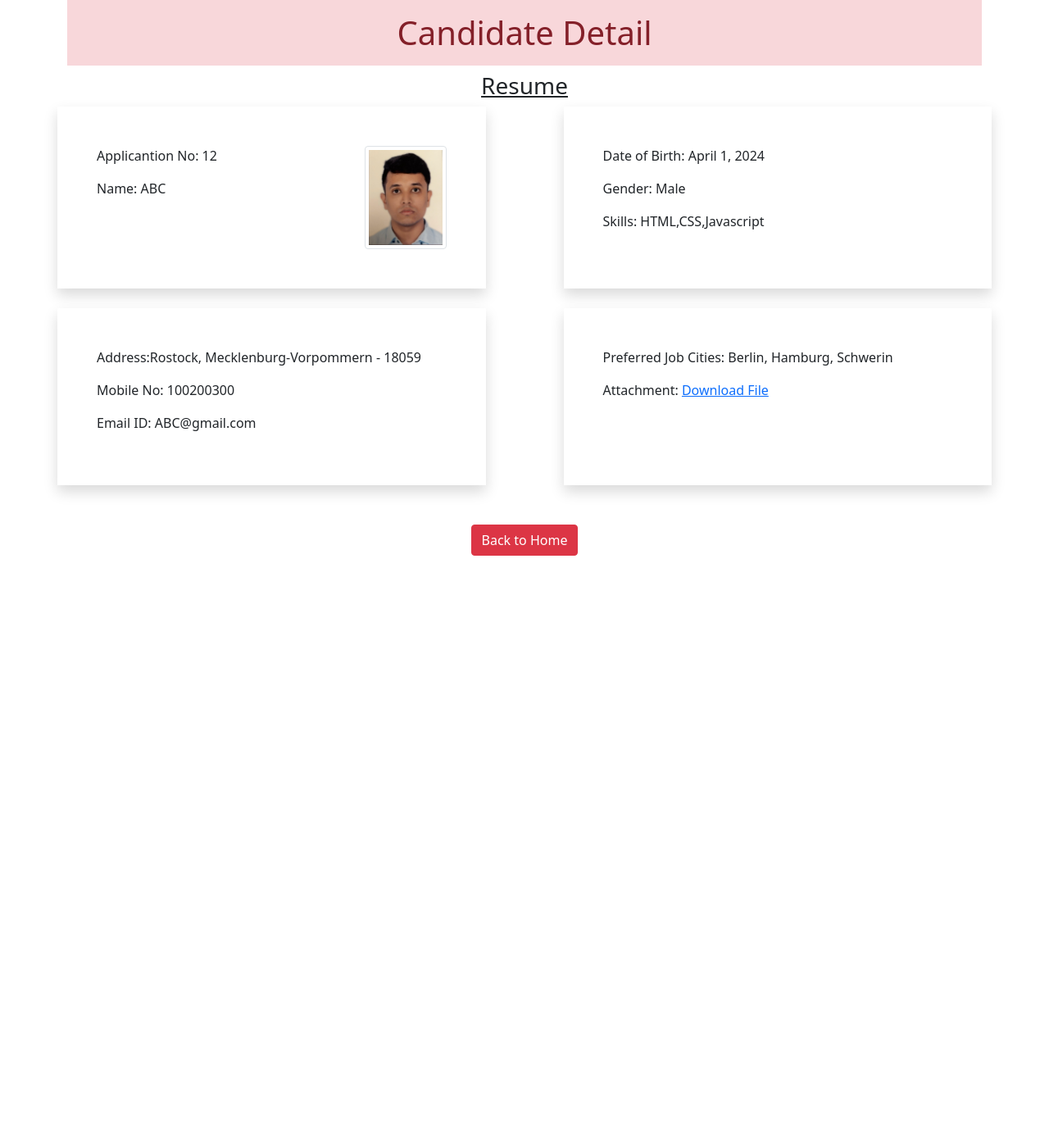
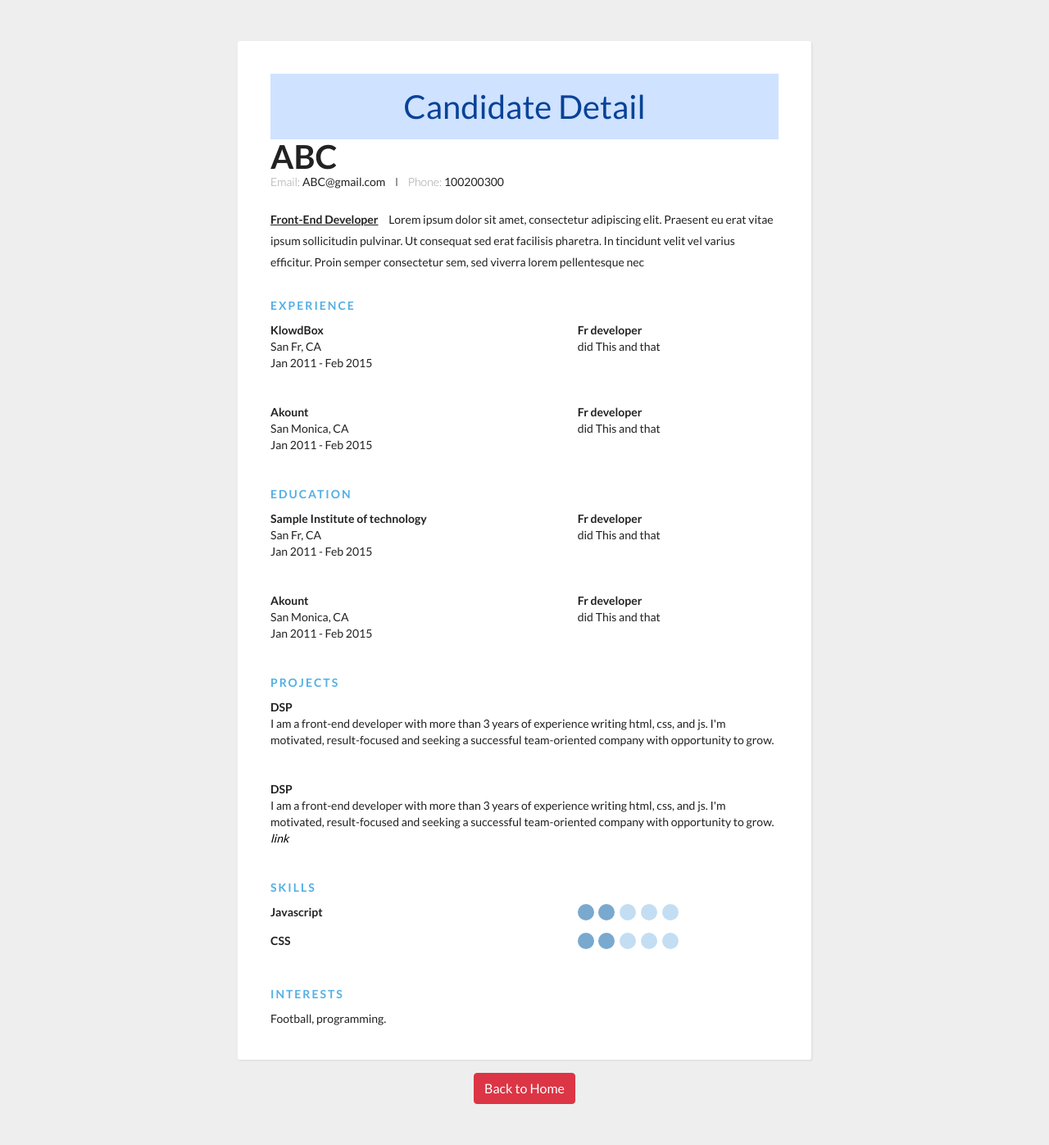
Before and after one commit to Sarveshdhumal/ResumeBuilder, a Django app: page /12 in a window 1280 px wide. Shown: the whole page at 82% size. Before the commit the page ends 678 px from the top, so only its background shows below. Run offline with Django 3.2, Linux system fonts and the light colour scheme; data comes from the database, SQL or seed files in the repository; some libraries are stand-ins or nearby versions.

Commit message:
[commit]

```diff
--- a/myapp/templates/myapp/candidate.html
+++ b/myapp/templates/myapp/candidate.html
@@ -2,41 +2,174 @@
 {% load myfilter %}
 <html lang="en">
 <head>
+
  <meta charset="UTF-8">
  <meta http-equiv="X-UA-Compatible" content="IE=edge">
  <meta name="viewport" content="width=device-width, initial-scale=1.0">
   <link href="https://cdn.jsdelivr.net/npm/bootstrap@5.0.0-beta2/dist/css/bootstrap.min.css" rel="stylesheet" integrity="sha384-BmbxuPwQa2lc/FVzBcNJ7UAyJxM6wuqIj61tLrc4wSX0szH/Ev+nYRRuWlolflfl" crossorigin="anonymous">
- <title>Candidate</title>
+  <link href='https://fonts.googleapis.com/css?family=Lato:400,300,700' rel='stylesheet' type='text/css'>
+
+  <title>Candidate</title>
+  <link rel="stylesheet" href="./styles.css">
 </head>
 <body>
   <div class="container">
-   <h1 class="alert-danger text-center p-3">Candidate Detail</h1>
-   <h3 class="text-center"><u>Resume</u></h3>
-   <div class="row">
-    <div class="col shadow p-5">
-      <img src="{{candidate.profile_image.url}}" alt="" class="img-fluid img-thumbnail float-end" width="100" height="100">
-     <p class="float">Applicantion No: {{candidate.id}}</p>
-     <p>Name: {{candidate.name}}</p>
+   <h1 class="alert-primary text-center p-3">Candidate Detail</h1>
+   <div class="header">
+    <div class="full-name">
+      <span class="name">{{candidate.name}}</span>
     </div>
-    <div class="col shadow p-5 offset-md-1">
-      <p>Date of Birth: {{candidate.dob}}</p>
-      <p>Gender: {{candidate.gender}}</p>
-      <p>Skills: {{candidate.locality}}</p>
+    <div class="contact-info">
+      <span class="email">Email: </span>
+      <span class="email-val">{{candidate.email}}</span>
+      <span class="separator"></span>
+      <span class="phone">Phone: </span>
+      <span class="phone-val">{{candidate.mobile}}</span>
+    </div>
+
+    <div class="about">
+      <span class="position">Front-End Developer </span>
+      <span class="desc">
+        Lorem ipsum dolor sit amet, consectetur adipiscing elit. Praesent eu erat vitae ipsum sollicitudin pulvinar. Ut consequat sed erat facilisis pharetra. In tincidunt velit vel varius efficitur. Proin semper consectetur sem, sed viverra lorem pellentesque nec
+      </span>
+    </div>
+  </div>
+
+  <div class="details">
+    <div class="section">
+      <div class="section__title">Experience</div>
+      <div class="section__list">
+        <div class="section__list-item">
+          <div class="left">
+            <div class="name">KlowdBox</div>
+            <div class="addr">San Fr, CA</div>
+            <div class="duration">Jan 2011 - Feb 2015</div>
+          </div>
+          <div class="right">
+            <div class="name">Fr developer</div>
+            <div class="desc">did This and that</div>
+          </div>
+        </div>
+                <div class="section__list-item">
+          <div class="left">
+            <div class="name">Akount</div>
+            <div class="addr">San Monica, CA</div>
+            <div class="duration">Jan 2011 - Feb 2015</div>
+          </div>
+          <div class="right">
+            <div class="name">Fr developer</div>
+            <div class="desc">did This and that</div>
+          </div>
+        </div>
+
+      </div>
+    </div>
+    <div class="section">
+      <div class="section__title">Education</div>
+      <div class="section__list">
+        <div class="section__list-item">
+          <div class="left">
+            <div class="name">Sample Institute of technology</div>
+            <div class="addr">San Fr, CA</div>
+            <div class="duration">Jan 2011 - Feb 2015</div>
+          </div>
+          <div class="right">
+            <div class="name">Fr developer</div>
+            <div class="desc">did This and that</div>
+          </div>
+        </div>
+        <div class="section__list-item">
+          <div class="left">
+            <div class="name">Akount</div>
+            <div class="addr">San Monica, CA</div>
+            <div class="duration">Jan 2011 - Feb 2015</div>
+          </div>
+          <div class="right">
+            <div class="name">Fr developer</div>
+            <div class="desc">did This and that</div>
+          </div>
+        </div>
+
+      </div>
+
+  </div>
+     <div class="section">
+      <div class="section__title">Projects</div>
+       <div class="section__list">
+         <div class="section__list-item">
+           <div class="name">DSP</div>
+           <div class="text">I am a front-end developer with more than 3 years of experience writing html, css, and js. I'm motivated, result-focused and seeking a successful team-oriented company with opportunity to grow.</div>
+         </div>
+
+         <div class="section__list-item">
+                    <div class="name">DSP</div>
+           <div class="text">I am a front-end developer with more than 3 years of experience writing html, css, and js. I'm motivated, result-focused and seeking a successful team-oriented company with opportunity to grow. <a href="/login">link</a>
+           </div>
+         </div>
+       </div>
+    </div>
+     <div class="section">
+       <div class="section__title">Skills</div>
+       <div class="skills">
+         <div class="skills__item">
+           <div class="left"><div class="name">
+             Javascript
+             </div></div>
+           <div class="right">
+                          <input  id="ck1" type="checkbox" checked/>
+
+             <label for="ck1"></label>
+                          <input id="ck2" type="checkbox" checked/>
+
+              <label for="ck2"></label>
+                         <input id="ck3" type="checkbox" />
+
+              <label for="ck3"></label>
+                           <input id="ck4" type="checkbox" />
+            <label for="ck4"></label>
+                          <input id="ck5" type="checkbox" />
+              <label for="ck5"></label>
+
+           </div>
+         </div>
+
+       </div>
+       <div class="skills__item">
+           <div class="left"><div class="name">
+             CSS</div></div>
+           <div class="right">
+                          <input  id="ck1" type="checkbox" checked/>
+
+             <label for="ck1"></label>
+                          <input id="ck2" type="checkbox" checked/>
+
+              <label for="ck2"></label>
+                         <input id="ck3" type="checkbox" />
+
+              <label for="ck3"></label>
+                           <input id="ck4" type="checkbox" />
+            <label for="ck4"></label>
+                          <input id="ck5" type="checkbox" />
+              <label for="ck5"></label>
+
+           </div>
+         </div>
+
+       </div>
+     <div class="section">
+     <div class="section__title">
+       Interests
+       </div>
+       <div class="section__list">
+         <div class="section__list-item">
+                  Football, programming.
+          </div>
+       </div>
      </div>
-   </div>
-   <div class="row">
-    <div class="col shadow p-5 mt-4">
-      <p>Address:{{candidate.city}}, {{candidate.state}} - {{candidate.pin}}</p>
-      <p>Mobile No: {{candidate.mobile}}</p>
-      <p>Email ID: {{candidate.email}}</p>
      </div>
-     <div class="col shadow p-5 offset-md-1 mt-4">
-      <p>Preferred Job Cities: {{candidate.job_city|remove_special:"[]'"}}</p>
-      <p>Attachment: <a href="{{candidate.my_file.url}}">Download File</a></p>
-     </div>
-   </div>
-   <div class="text-center">
-    <a href="/" class="btn btn-danger mt-5">Back to Home</a>
+  </div>
+  <div class="text-center">
+    <a href="/" class="btn btn-danger mt-3">Back to Home</a>
    </div>
   </div>
   <script src="https://cdn.jsdelivr.net/npm/bootstrap@5.0.0-beta2/dist/js/bootstrap.bundle.min.js" integrity="sha384-b5kHyXgcpbZJO/tY9Ul7kGkf1S0CWuKcCD38l8YkeH8z8QjE0GmW1gYU5S9FOnJ0" crossorigin="anonymous"></script>
--- /dev/null
+++ b/myapp/templates/myapp/styles.css
@@ -0,0 +1,146 @@
+
+  *{
+    margin: 0;
+    padding: 0;
+    box-sizing: border-box;
+  }
+  html {
+    height: 100%;
+  }
+  body {
+    min-height: 100%;
+    background: #eee;
+    font-family: 'Lato', sans-serif;
+    font-weight: 400;
+    color: #222;
+    font-size: 14px;
+    line-height: 26px;
+    padding-bottom: 50px;
+  }
+  .container {
+    max-width: 700px;
+    background: #fff;
+    margin: 0px auto 0px;
+    box-shadow: 1px 1px 2px #DAD7D7;
+    border-radius: 3px;
+    padding: 40px;
+    margin-top: 50px;
+  }
+  .header {
+    margin-bottom: 30px;
+
+    .full-name {
+      font-size: 40px;
+      text-transform: uppercase;
+      margin-bottom: 5px;
+    }
+
+    .name {
+      font-weight: 700;
+    }
+
+
+    .contact-info {
+      margin-bottom: 20px;
+    }
+
+    .email ,
+    .phone {
+      color: #999;
+      font-weight: 300;
+    }
+
+    .separator {
+      height: 10px;
+      display: inline-block;
+      border-left: 2px solid #999;
+      margin: 0px 10px;
+    }
+
+    .position {
+      font-weight: bold;
+      display: inline-block;
+      margin-right: 10px;
+      text-decoration: underline;
+    }
+  }
+
+  .details {
+    line-height: 20px;
+
+    .section {
+      margin-bottom: 40px;
+    }
+
+    .section:last-of-type {
+      margin-bottom: 0px;
+    }
+
+    .section__title {
+      letter-spacing: 2px;
+      color: #54AFE4;
+      font-weight: bold;
+      margin-bottom: 10px;
+      text-transform: uppercase;
+    }
+
+    .section__list-item {
+      margin-bottom: 40px;
+    }
+
+    .section__list-item:last-of-type {
+      margin-bottom: 0;
+    }
+
+    .left ,
+    .right {
+      vertical-align: top;
+      display: inline-block;
+    }
+
+    .left {
+      width: 60%;
+    }
+
+    .right {
+      width: 39%;
+    }
+
+    .name {
+      font-weight: bold;
+    }
+
+    a {
+      text-decoration: none;
+      color: #000;
+      font-style: italic;
+    }
+
+    a:hover {
+      text-decoration: underline;
+      color: #000;
+    }
+
+    .skills__item {
+      margin-bottom: 10px;
+    }
+
+    .skills__item .right {
+      input {
+        display: none;
+      }
+
+      label {
+        display: inline-block;
+        width: 20px;
+        height: 20px;
+        background: #C3DEF3;
+        border-radius: 20px;
+        margin-right: 3px;
+      }
+
+      input:checked + label {
+        background: #79A9CE;
+      }
+    }
+  }
```
Also changed, not shown: myapp/static/myapp/css/style.css (deleted, +0 -12 lines), myapp/models.py (line endings or trailing spaces).
